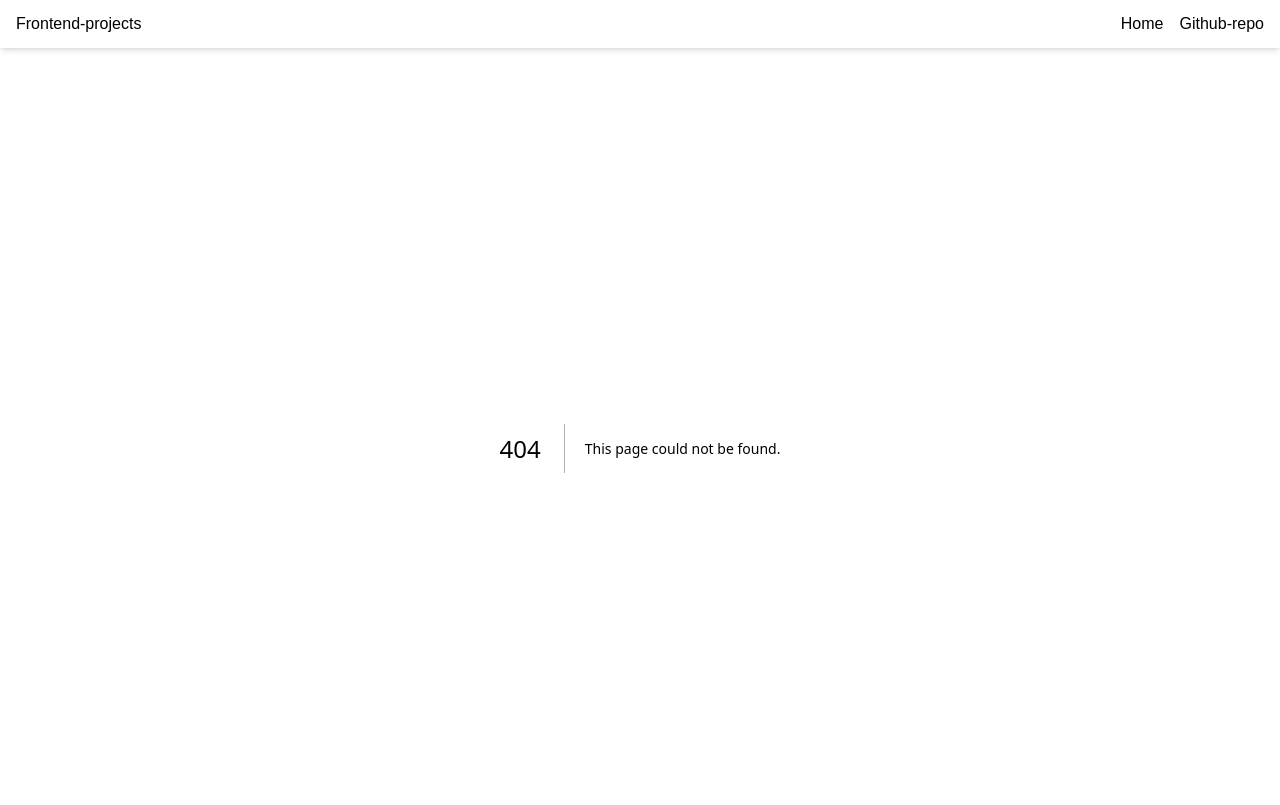
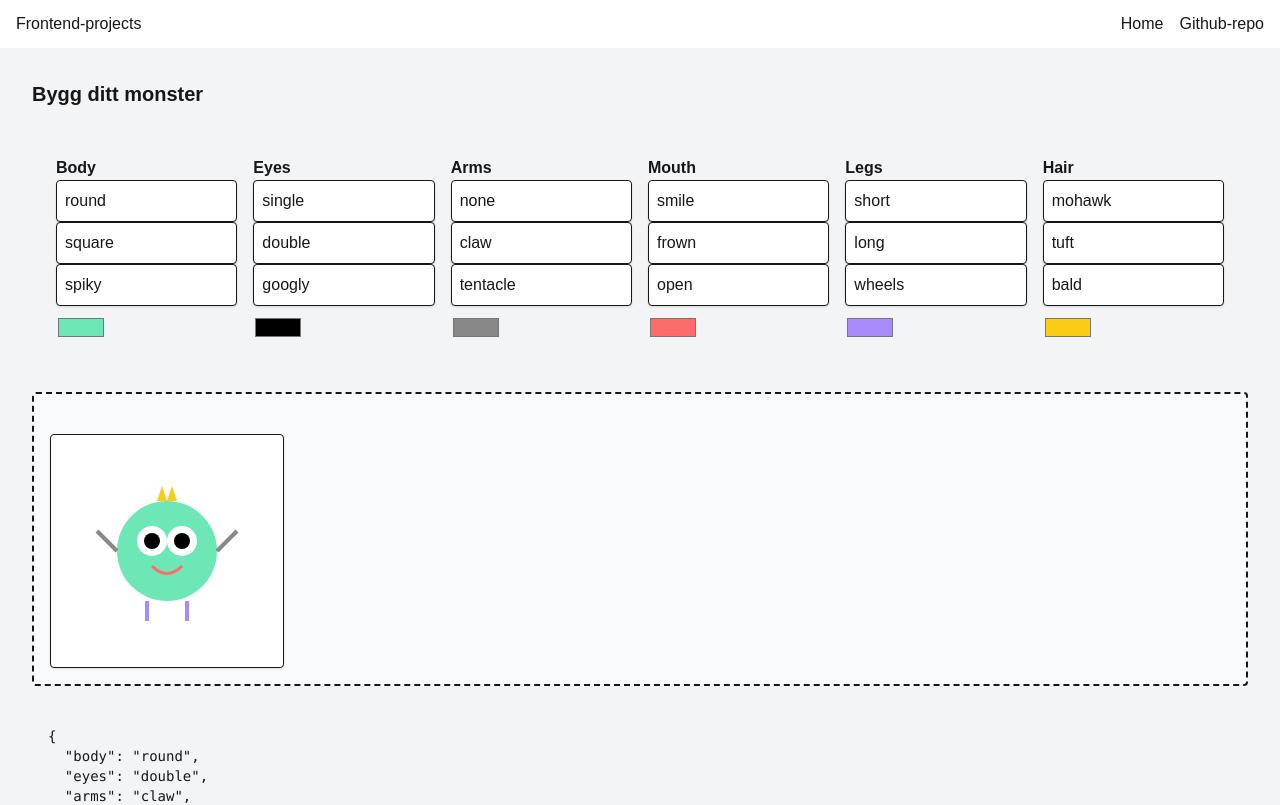
Before and after one commit to maleneivy/frontend-playground, a Next.js app: page /monster-builder in a window 1280 px wide. Before the commit this address had no page. Shown: the top 805 px of the page. Built offline with nearby package versions, Linux system fonts and the light colour scheme.

Commit message:
merge: bring in monster builder feature from dev branch

```diff
--- a/package.json
+++ b/package.json
@@ -9,6 +9,7 @@
     "lint": "next lint"
   },
   "dependencies": {
+    "@dnd-kit/core": "^6.3.1",
     "next": "15.3.5",
     "react": "^19.0.0",
     "react-dom": "^19.0.0"
--- /dev/null
+++ b/src/app/monster-builder/page.tsx
@@ -0,0 +1,11 @@
+import MonsterBuilder from '@/components/monster-builder/MonsterBuilder';
+
+export default function MonsterBuilderHome() {
+  return (
+    <div className="bg-gray-100 p-8">
+      <div className="">
+        <MonsterBuilder />
+      </div>
+    </div>
+  );
+}
--- /dev/null
+++ b/src/components/monster-builder/MonsterBuilder.tsx
@@ -0,0 +1,114 @@
+'use client';
+
+import { useState } from 'react';
+import {
+  monsterParts,
+  MonsterConfig,
+  MonsterColors,
+  MonsterPartKey,
+} from '@/data/monster-builder/monsterParts';
+import MonsterPreview from './MonsterPreview';
+import { DndContext, closestCenter } from '@dnd-kit/core';
+import { useDroppable, useDraggable } from '@dnd-kit/core';
+
+const defaultConfig: MonsterConfig = {
+  body: 'round',
+  eyes: 'double',
+  arms: 'claw',
+  mouth: 'smile',
+  legs: 'short',
+  hair: 'tuft',
+};
+
+const defaultColors: MonsterColors = {
+  body: '#6EE7B7',
+  eyes: '#000000',
+  arms: '#888888',
+  mouth: '#FF6B6B',
+  legs: '#A78BFA',
+  hair: '#FACC15',
+};
+
+function DraggablePart({ id, label }: { id: string; label: string }) {
+  const { attributes, listeners, setNodeRef, transform } = useDraggable({ id });
+  const style = transform
+    ? {
+        transform: `translate(${transform.x}px, ${transform.y}px)`,
+      }
+    : undefined;
+
+  return (
+    <div
+      ref={setNodeRef}
+      style={style}
+      {...listeners}
+      {...attributes}
+      className="p-2 border rounded bg-white shadow cursor-move"
+    >
+      {label}
+    </div>
+  );
+}
+
+function DropZone({ children }: { children: React.ReactNode }) {
+  const { setNodeRef } = useDroppable({ id: 'monster-zone' });
+  return (
+    <div ref={setNodeRef} className="border-dashed border-2 p-4 bg-gray-50 rounded">
+      {children}
+    </div>
+  );
+}
+
+export default function MonsterBuilder() {
+  const [config, setConfig] = useState<MonsterConfig>(defaultConfig);
+  const [colors, setColors] = useState<MonsterColors>(defaultColors);
+
+  const handleChange = (part: MonsterPartKey, value: string) => {
+    setConfig((prev) => ({ ...prev, [part]: value }));
+  };
+
+  const handleColorChange = (part: MonsterPartKey, color: string) => {
+    setColors((prev) => ({ ...prev, [part]: color }));
+  };
+
+  const handleDragEnd = (event: any) => {
+    const { over, active } = event;
+    if (over?.id === 'monster-zone') {
+      const [partKey, value] = active.id.split(':');
+      if (partKey && value) {
+        setConfig((prev) => ({ ...prev, [partKey as MonsterPartKey]: value }));
+      }
+    }
+  };
+
+  return (
+    <div className="flex flex-col gap-6">
+      <h2 className="text-xl font-semibold">Bygg ditt monster</h2>
+
+      <DndContext collisionDetection={closestCenter} onDragEnd={handleDragEnd}>
+        <div className="grid grid-cols-2 sm:grid-cols-4 md:grid-cols-6 gap-4 p-4 sm:p-6">
+          {Object.entries(monsterParts).map(([part, options]) => (
+            <div key={part}>
+              <h3 className="font-bold capitalize">{part}</h3>
+              {options.map((option) => (
+                <DraggablePart key={`${part}:${option}`} id={`${part}:${option}`} label={option} />
+              ))}
+              <input
+                type="color"
+                value={colors[part as MonsterPartKey]}
+                onChange={(e) => handleColorChange(part as MonsterPartKey, e.target.value)}
+                className="mt-2"
+              />
+            </div>
+          ))}
+        </div>
+
+        <DropZone>
+          <MonsterPreview config={config} colors={colors} />
+        </DropZone>
+      </DndContext>
+
+      <pre className="bg-gray-100 p-4 rounded text-sm">{JSON.stringify(config, null, 2)}</pre>
+    </div>
+  );
+}
--- /dev/null
+++ b/src/components/monster-builder/MonsterPreview.tsx
@@ -0,0 +1,113 @@
+import { MonsterColors, MonsterConfig } from '@/data/monster-builder/monsterParts';
+
+export default function MonsterPreview({
+  config,
+  colors,
+}: {
+  config: MonsterConfig;
+  colors: MonsterColors;
+}) {
+  return (
+    <div className="mt-6 border p-4 rounded bg-white shadow w-fit">
+      <svg width="200" height="200" viewBox="0 0 200 200">
+        {/* Body */}
+        {config.body === 'round' && <circle cx="100" cy="100" r="50" fill={colors.body} />}
+        {config.body === 'square' && (
+          <rect x="60" y="60" width="80" height="80" fill={colors.body} />
+        )}
+        {config.body === 'spiky' && (
+          <polygon
+            points="100,50 120,80 150,100 120,120 100,150 80,120 50,100 80,80"
+            fill={colors.body}
+          />
+        )}
+
+        {/* Eyes */}
+        {config.eyes === 'single' && (
+          <>
+            <circle cx="100" cy="90" r="15" fill="white" />
+            <circle cx="100" cy="90" r="10" fill={colors.eyes} />
+          </>
+        )}
+        {config.eyes === 'double' && (
+          <>
+            <circle cx="85" cy="90" r="15" fill="white" />
+            <circle cx="115" cy="90" r="15" fill="white" />
+            <circle cx="85" cy="90" r="8" fill={colors.eyes} />
+            <circle cx="115" cy="90" r="8" fill={colors.eyes} />
+          </>
+        )}
+        {config.eyes === 'googly' && (
+          <>
+            <circle cx="85" cy="90" r="10" fill="white" />
+            <circle cx="115" cy="90" r="10" fill="white" />
+            <circle cx="87" cy="92" r="4" fill={colors.eyes} />
+            <circle cx="117" cy="92" r="4" fill={colors.eyes} />
+          </>
+        )}
+
+        {/* Arms */}
+        {config.arms === 'claw' && (
+          <>
+            <line x1="50" y1="100" x2="30" y2="80" stroke={colors.arms} strokeWidth={4} />
+            <line x1="150" y1="100" x2="170" y2="80" stroke={colors.arms} strokeWidth={4} />
+          </>
+        )}
+        {config.arms === 'tentacle' && (
+          <>
+            <path d="M50 100 Q30 130 40 150" stroke={colors.arms} strokeWidth={4} fill="none" />
+            <path d="M150 100 Q170 130 160 150" stroke={colors.arms} strokeWidth={4} fill="none" />
+          </>
+        )}
+
+        {/* Mouth */}
+        {config.mouth === 'smile' && (
+          <path d="M85 115 Q100 130 115 115" stroke={colors.mouth} strokeWidth={3} fill="none" />
+        )}
+        {config.mouth === 'frown' && (
+          <path d="M85 125 Q100 110 115 125" stroke={colors.mouth} strokeWidth={3} fill="none" />
+        )}
+        {config.mouth === 'open' && (
+          <ellipse cx="100" cy="120" rx="10" ry="6" fill={colors.mouth} />
+        )}
+
+        {/* Legs */}
+        {config.legs === 'short' && (
+          <>
+            <line x1="80" y1="150" x2="80" y2="170" stroke={colors.legs} strokeWidth={4} />
+            <line x1="120" y1="150" x2="120" y2="170" stroke={colors.legs} strokeWidth={4} />
+          </>
+        )}
+        {config.legs === 'long' && (
+          <>
+            <line x1="80" y1="150" x2="80" y2="190" stroke={colors.legs} strokeWidth={4} />
+            <line x1="120" y1="150" x2="120" y2="190" stroke={colors.legs} strokeWidth={4} />
+          </>
+        )}
+        {config.legs === 'wheels' && (
+          <>
+            <circle cx="80" cy="175" r="7" fill={colors.legs} />
+            <circle cx="120" cy="175" r="7" fill={colors.legs} />
+          </>
+        )}
+
+        {/* Hair */}
+        {config.hair === 'mohawk' && (
+          <path
+            d="
+            M80 60 L85 20 L90 60
+            L95 20 L100 60
+            L105 20 L110 60
+            L115 20 L120 60
+            "
+            fill={colors.hair}
+          />
+        )}
+        {config.hair === 'tuft' && (
+          <path d="M90 50 L95 35 L100 50 L105 35 L110 50" fill={colors.hair} />
+        )}
+        {/* 'bald' = ingenting */}
+      </svg>
+    </div>
+  );
+}
--- /dev/null
+++ b/src/data/monster-builder/monsterParts.ts
@@ -0,0 +1,17 @@
+export const monsterParts = {
+  body: ['round', 'square', 'spiky'],
+  eyes: ['single', 'double', 'googly'],
+  arms: ['none', 'claw', 'tentacle'],
+  mouth: ['smile', 'frown', 'open'],
+  legs: ['short', 'long', 'wheels'],
+  hair: ['mohawk', 'tuft', 'bald'],
+} as const;
+
+export type MonsterPartKey = keyof typeof monsterParts;
+export type MonsterConfig = {
+  [K in MonsterPartKey]: (typeof monsterParts)[K][number];
+};
+
+export type MonsterColors = {
+  [K in MonsterPartKey]: string;
+};
```
Also changed, not shown: 1 other file (tests, documents, lock files or other folders).
